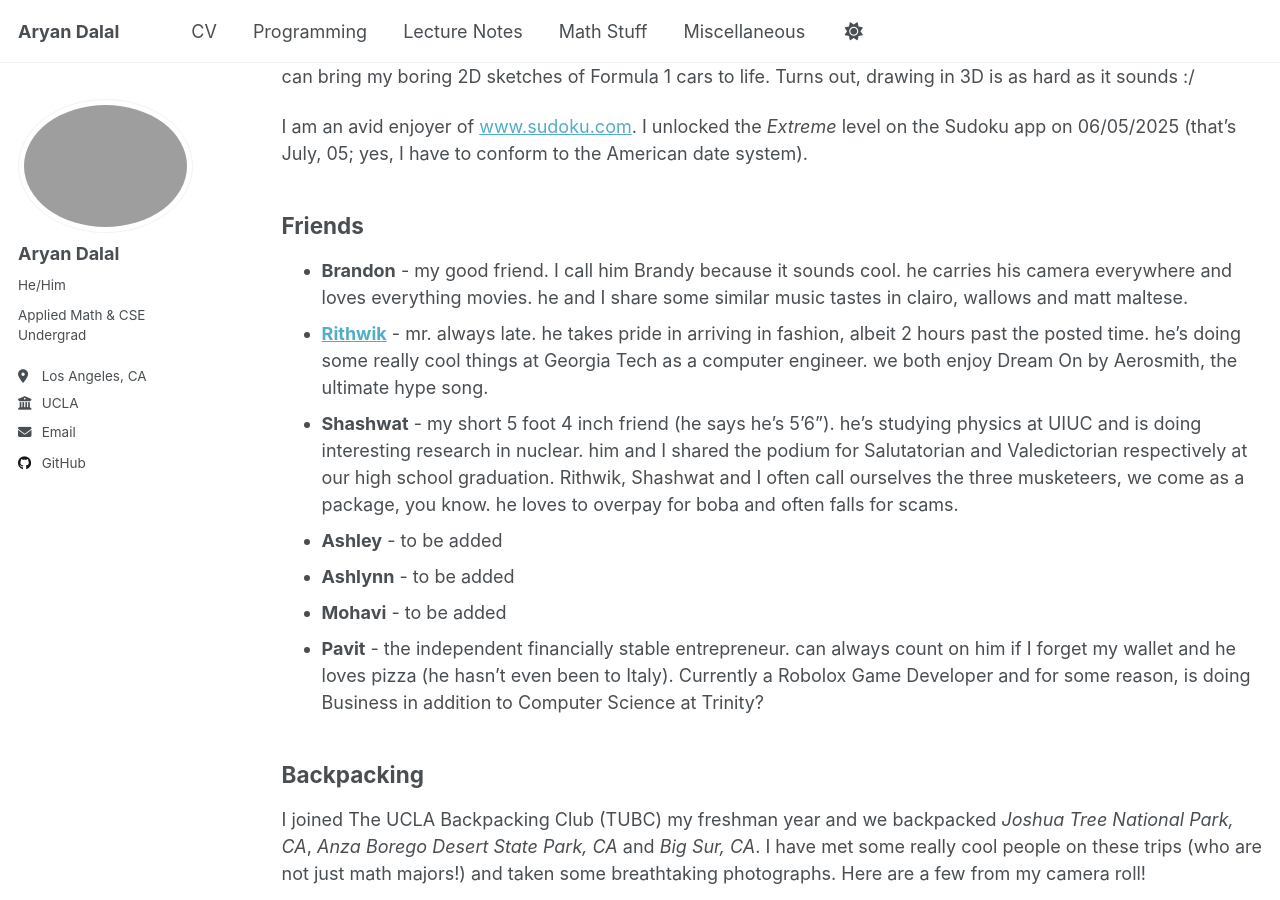
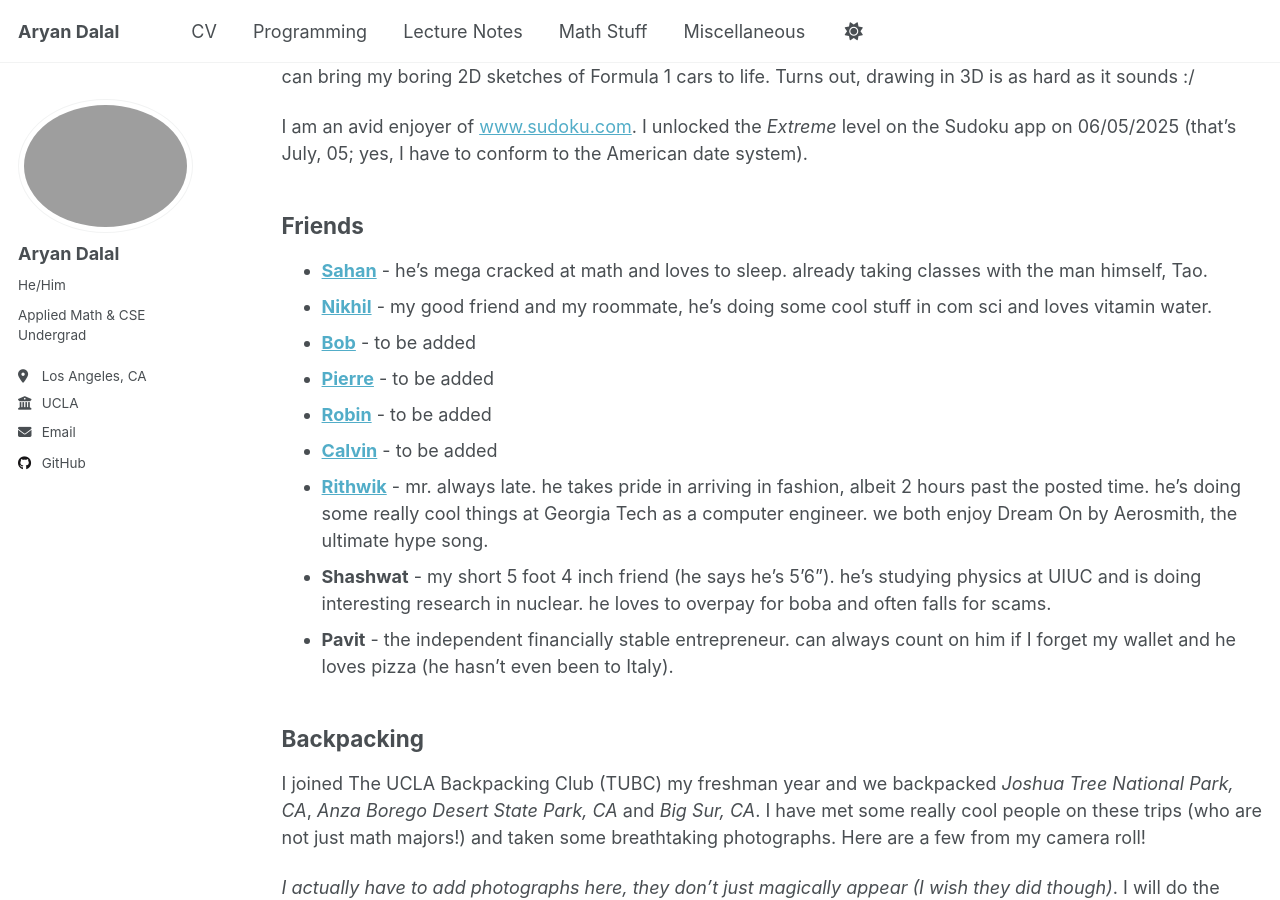
Before and after one commit to DalalAryan/DalalAryan.github.io, a Jekyll site: the page built from _pages/miscellaneous.md, in a window 1280 px wide and 900 px high, scrolled down 313 px. Built offline with Jekyll 4.4.1, drawn with Linux system fonts in a browser that asks for light colours; a script that is not in the unit is left out.

Commit message:
Update miscellaneous.md

```diff
--- a/_pages/miscellaneous.md
+++ b/_pages/miscellaneous.md
@@ -17,13 +17,15 @@ I am an avid enjoyer of [www.sudoku.com](www.sudoku.com). I unlocked the *Extrem
 
 Friends
 ------
-* **Brandon** - my good friend. I call him Brandy because it sounds cool. he carries his camera everywhere and loves everything movies. he and I share some similar music tastes in clairo, wallows and matt maltese.
+* **[Sahan](https://sahanwijetunga.github.io/)** - he's mega cracked at math and loves to sleep. already taking classes with the man himself, Tao.
+* **[Nikhil]()** - my good friend and my roommate, he's doing some cool stuff in com sci and loves vitamin water.
+* **[Bob]()** - to be added
+* **[Pierre]()** - to be added
+* **[Robin]()** - to be added
+* **[Calvin]()** - to be added
 * **[Rithwik](https://www.rithwiksharma.com/home)** - mr. always late. he takes pride in arriving in fashion, albeit 2 hours past the posted time. he's doing some really cool things at Georgia Tech as a computer engineer. we both enjoy Dream On by Aerosmith, the ultimate hype song.
-* **Shashwat** - my short 5 foot 4 inch friend (he says he's 5'6"). he's studying physics at UIUC and is doing interesting research in nuclear. him and I shared the podium for Salutatorian and Valedictorian respectively at our high school graduation. Rithwik, Shashwat and I often call ourselves the three musketeers, we come as a package, you know. he loves to overpay for boba and often falls for scams.
-* **Ashley** - to be added
-* **Ashlynn** - to be added
-* **Mohavi** - to be added
-* **Pavit** - the independent financially stable entrepreneur. can always count on him if I forget my wallet and he loves pizza (he hasn't even been to Italy). Currently a Robolox Game Developer and for some reason, is doing Business in addition to Computer Science at Trinity?
+* **Shashwat** - my short 5 foot 4 inch friend (he says he's 5'6"). he's studying physics at UIUC and is doing interesting research in nuclear. he loves to overpay for boba and often falls for scams.
+* **Pavit** - the independent financially stable entrepreneur. can always count on him if I forget my wallet and he loves pizza (he hasn't even been to Italy).
 
 Backpacking
 ------
```
